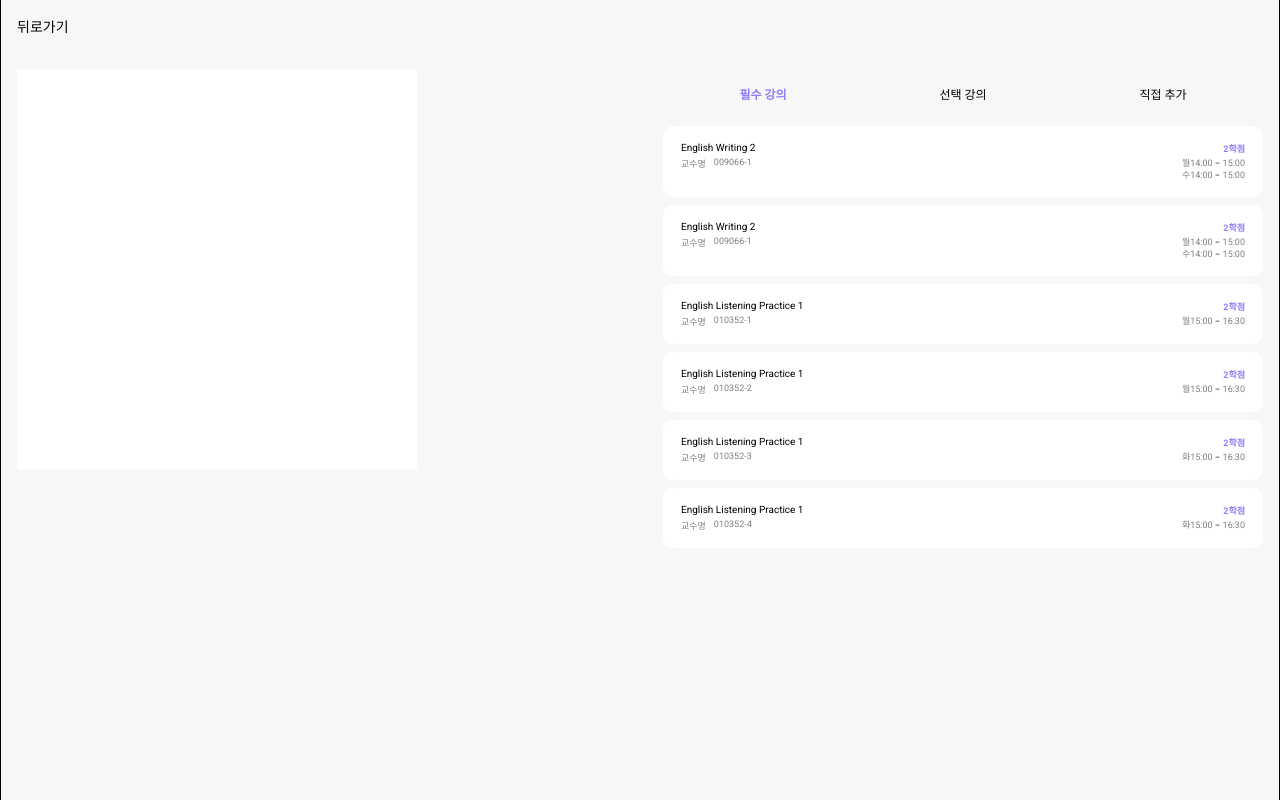
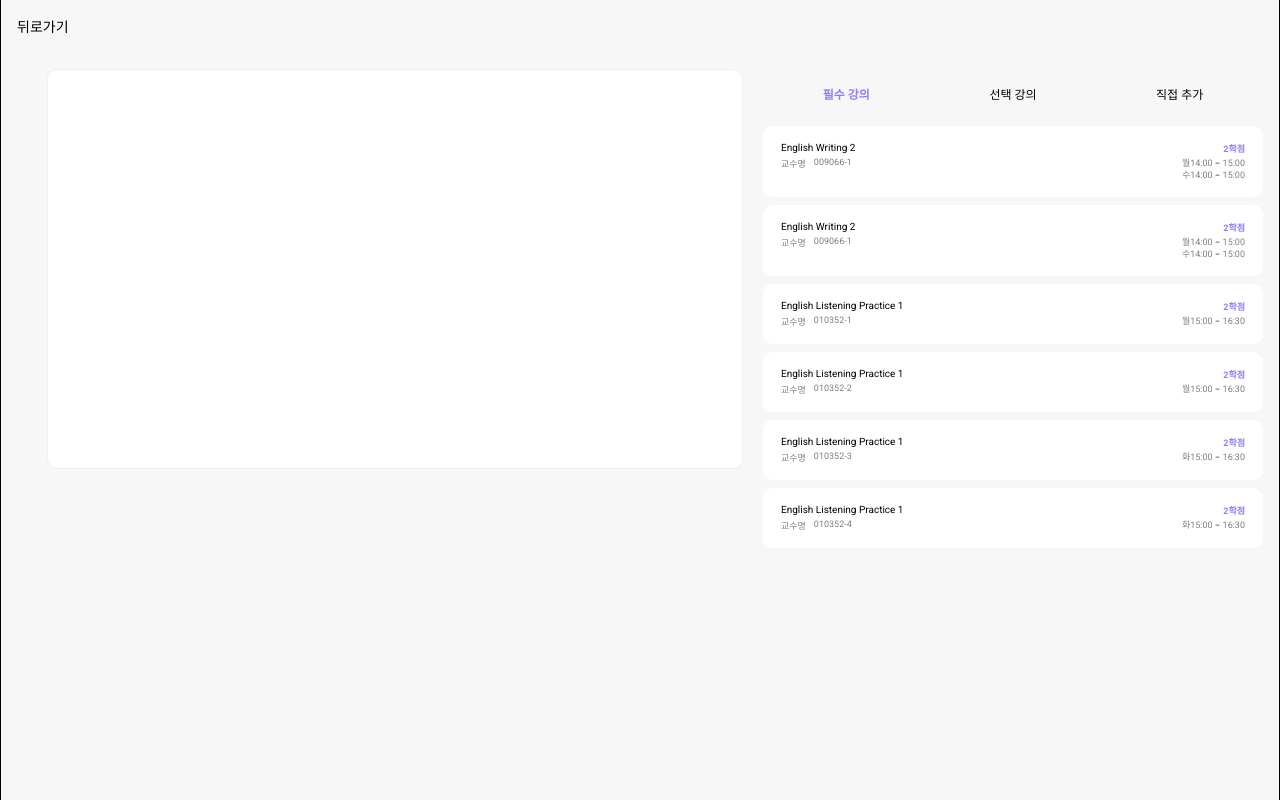
Before and after one commit to suhyunified/lecture-planner, a React (Vite) app: page /creation/lecture in a window 1280 px wide. Built offline with nearby package versions, Linux system fonts and the light colour scheme.

Commit message:
강의 생성 view 레이아웃 잡기

```diff
--- a/src/components/Creation/CreationLectureOption.tsx
+++ b/src/components/Creation/CreationLectureOption.tsx
@@ -3,14 +3,26 @@ import { Segment } from '@/components/Styled/Segment'
 import { Tab, TabList } from '@/components/Styled/Tab'
 import LectureSegment from '../Schedule/LectureSegment'
 import { LectureInfo } from '@/types/lecture.types'
+import { useState } from 'react'
 
-const CreationLectureOption = styled.div``
+const CreationLectureOption = styled.div`
+  display: flex;
+  flex-direction: column;
+  width: min(100%, 500px);
+`
+
+const CreationLectureInner = styled.div``
+
 const LectureList = styled.div`
   display: flex;
   flex-direction: column;
+
+  gap: 8px;
+
   padding: 8px 0;
-  gap: 8px;
 `
+
+const style = { width: 'min(100%, 500px)' }
 
 export default () => {
   const dummy = {
@@ -106,16 +118,41 @@ export default () => {
       ],
     },
   ]
+
+  const [activeTab, setActiveTab] = useState<number>(1)
+  const tabs = [
+    {
+      text: '필수 강의',
+      value: 1,
+    },
+    {
+      text: '선택 강의',
+      value: 2,
+    },
+    {
+      text: '직접 추가',
+      value: 3,
+    },
+  ]
+
   return (
     <CreationLectureOption>
-      <TabList>
-        <Tab active>필수 강의</Tab>
-        <Tab>선택 강의</Tab>
-        <Tab>직접 추가</Tab>
+      <TabList fluid>
+        {tabs.map((tab) => (
+          <Tab
+            active={activeTab === tab.value}
+            onClick={() => setActiveTab(tab.value)}
+          >
+            {tab.text}
+          </Tab>
+        ))}
       </TabList>
       <LectureList>
         {lectures.map((lecture: LectureInfo) => (
-          <LectureSegment lecture={lecture}></LectureSegment>
+          <LectureSegment
+            detail={activeTab === 1}
+            lecture={lecture}
+          ></LectureSegment>
         ))}
       </LectureList>
     </CreationLectureOption>
--- a/src/components/Schedule/LectureSegment.tsx
+++ b/src/components/Schedule/LectureSegment.tsx
@@ -82,18 +82,17 @@ export default ({ detail = true, ...props }: LectureSegmentProps) => {
           {lecture.applyCredit}학점
         </Text>
       </FlexDiv>
-      {detail && (
+
       <FlexDiv>
         <LectureInfoDiv>
-            <Text>교수명</Text>
+          {detail && <Text>교수명</Text>}
           <Text>
             {lecture.code}
-              {lecture.classNumber && '-' + lecture.classNumber}
+            {detail && lecture.classNumber && '-' + lecture.classNumber}
           </Text>
         </LectureInfoDiv>
-          <TimeTable timetables={lecture.timetables}></TimeTable>
+        {detail && <TimeTable timetables={lecture.timetables}></TimeTable>}
       </FlexDiv>
-      )}
     </LectureSegment>
   )
 }
--- a/src/components/Schedule/ScheduleTable.tsx
+++ b/src/components/Schedule/ScheduleTable.tsx
@@ -1,10 +1,16 @@
 import styled from 'styled-components'
+import { COLOR } from '../Styled'
 
 const ScheduleTable = styled.div`
   flex: 1;
   width: min(100%, 400px);
   height: 400px;
 
+  border: 1px solid ${COLOR.GRAY5};
+  border-radius: 10px;
+
+  overflow: hidden;
+  margin-left: 30px;
   background-color: white;
 `
 
--- a/src/components/Styled/Color.tsx
+++ b/src/components/Styled/Color.tsx
@@ -2,5 +2,6 @@ export enum COLOR {
   WHITE = '#ffffff',
   BLACK = '#000000',
   GRAY40 = '#7F7F7F',
+  GRAY5 = '#EFEFEF',
   PRIMARY = '#907cff',
 }
--- a/src/components/Styled/Tab.tsx
+++ b/src/components/Styled/Tab.tsx
@@ -1,10 +1,16 @@
 import styled from 'styled-components'
 import { COLOR } from '.'
 
-export const TabList = styled.ul`
+type TabListProps = {
+  fluid?: boolean
+}
+
+export const TabList = styled.ul<TabListProps>`
   display: flex;
   align-items: center;
   justify-content: space-around;
+
+  ${(props) => props.fluid && { width: '100%' }}
 `
 
 type TabProps = {
--- a/src/view/CreationLectureView.tsx
+++ b/src/view/CreationLectureView.tsx
@@ -16,7 +16,10 @@ const CreationLectureView = styled.div`
 type SectionProps = {
   maxWidth?: string
 }
+
 const Section = styled.div<SectionProps>`
+  display: flex;
+  justify-content: center;
   flex: 1;
   height: 100%;
   max-width: ${(props) => props.maxWidth ?? 'none'};
@@ -31,7 +34,7 @@ export default () => {
       <Section>
         <ScheduleTable></ScheduleTable>
       </Section>
-      <Section maxWidth="600px">
+      <Section maxWidth="500px">
         <CreationLectureOption></CreationLectureOption>
       </Section>
     </CreationLectureView>
```
Also changed, not shown: src/types/lecture.types.ts (+5 -5 lines). Lines whose indentation alone changed are shown as unchanged.
